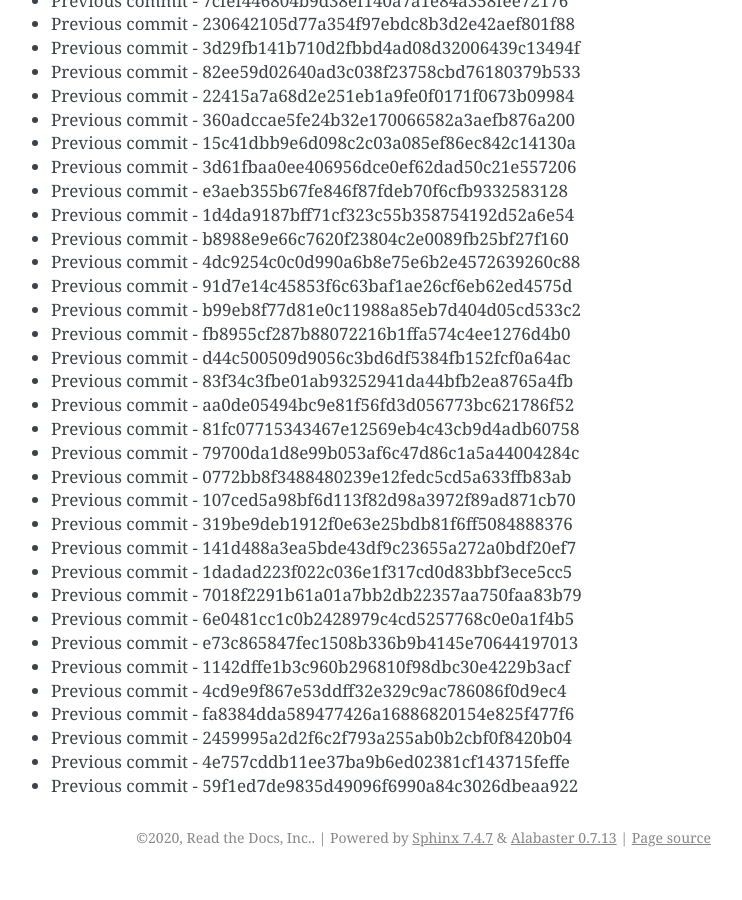
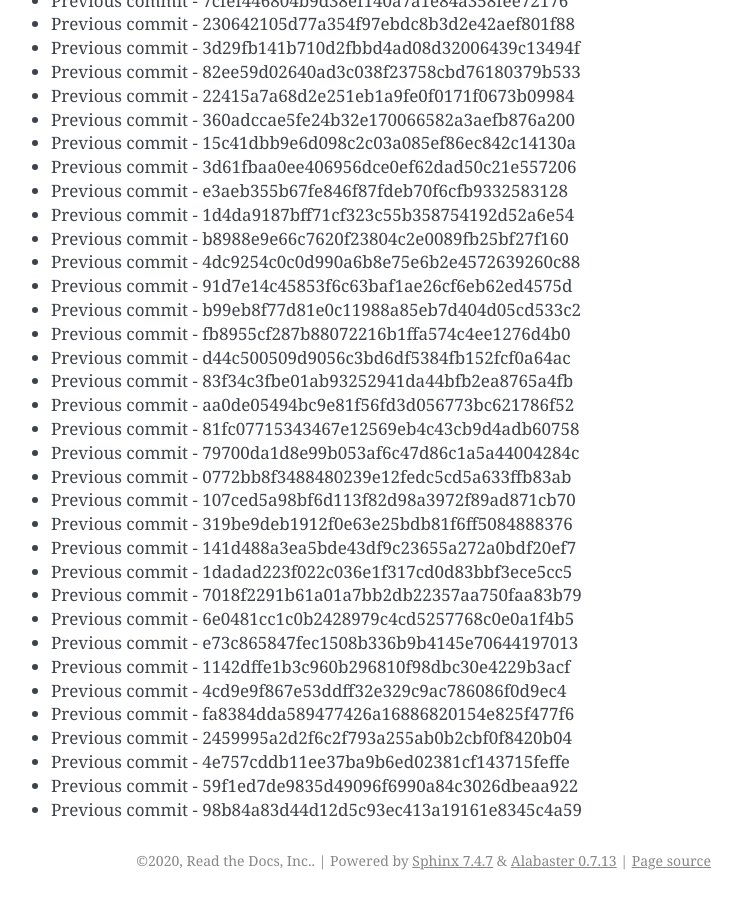
Before and after one commit to readthedocs/rtd-git-stresstest, a Sphinx documentation site: the page built from docs/updates.rst, in a window 1280 px wide and 900 px high, scrolled down 50676 px. Shown: the whole window, without its empty margins (399-1141 px from the left). Built offline with Sphinx 7.4.7, drawn with Linux system fonts in a browser that asks for light colours; before the commit the page ends 51553 px from its top, so only the background shows below that.

Commit message:
Generating commit from previous: 98b84a83d44d12d5c93ec413a19161e8345c4a59

```diff
--- a/docs/updates.rst
+++ b/docs/updates.rst
@@ -2161,3 +2161,4 @@ It can be tested for any performance characteristics.
 * Previous commit - 2459995a2d2f6c2f793a255ab0b2cbf0f8420b04
 * Previous commit - 4e757cddb11ee37ba9b6ed02381cf143715feffe
 * Previous commit - 59f1ed7de9835d49096f6990a84c3026dbeaa922
+* Previous commit - 98b84a83d44d12d5c93ec413a19161e8345c4a59
```
